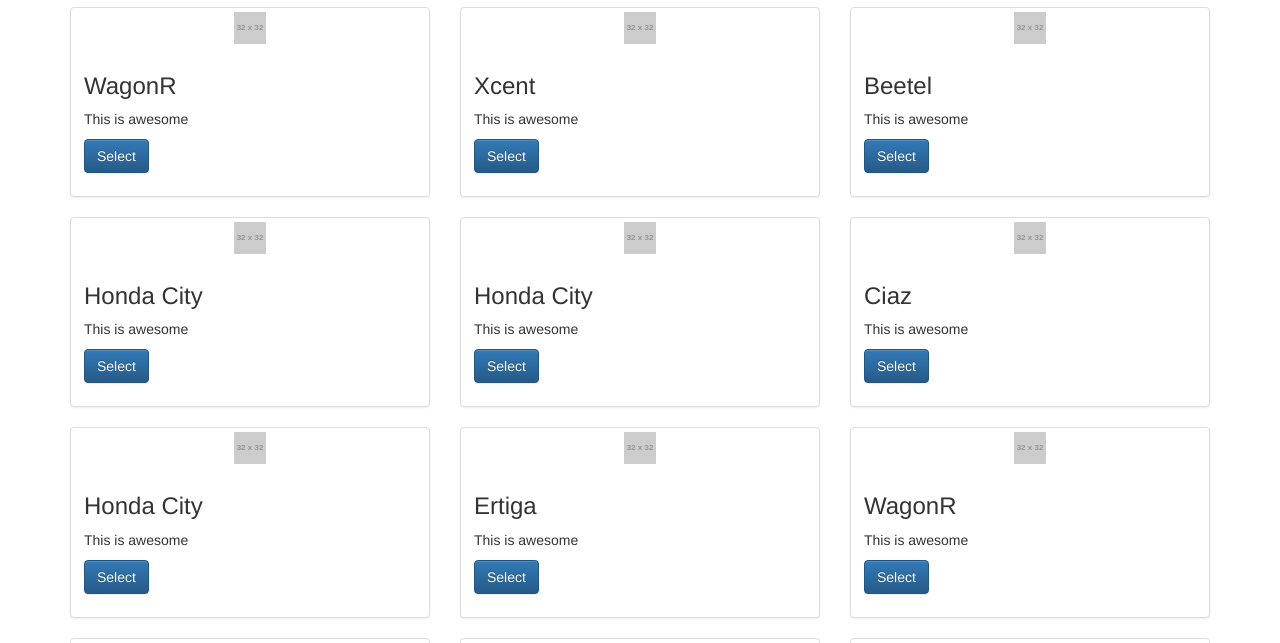
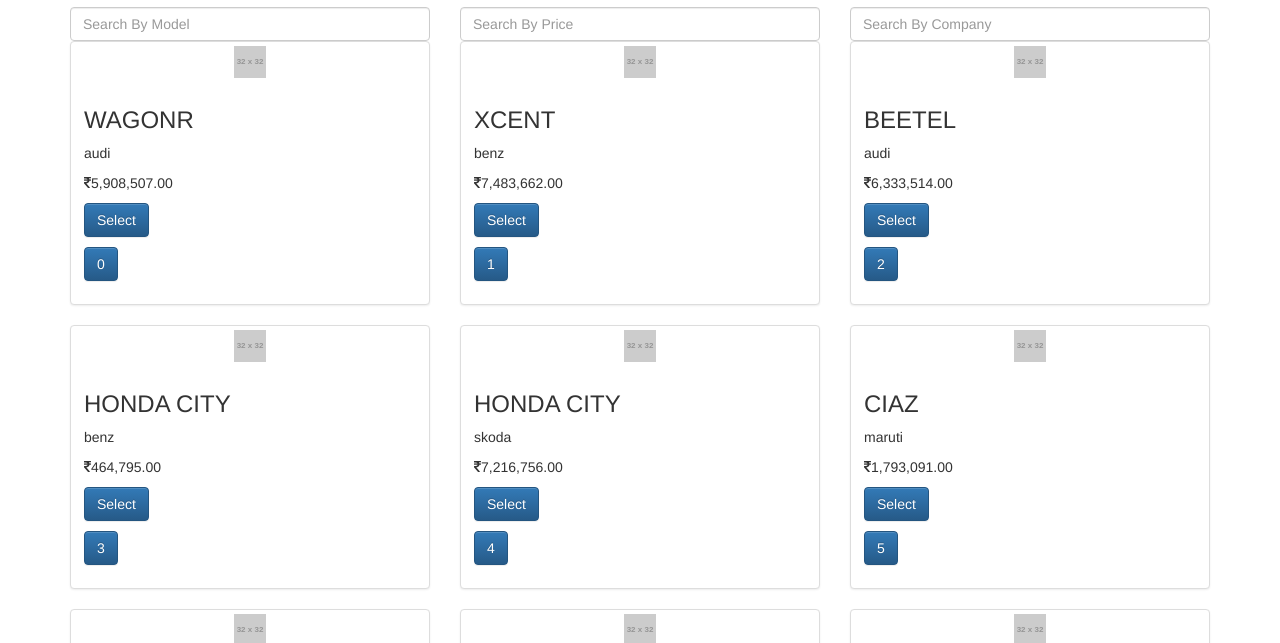
Before and after one commit to kiranuidev/Angularjs-August-7AM, a website: page VehicleDealsApp/index.html in a window 1280 px wide. Both pictures are taken after a click on the link "Vehicles". Shown: the part 115-758 px from the top of the page. Drawn offline with nearby package versions, Linux system fonts and the light colour scheme; placeholder pictures from the web are drawn by us.

Commit message:
added code

```diff
--- a/VehicleDealsApp/app/templates/vehicles.html
+++ b/VehicleDealsApp/app/templates/vehicles.html
@@ -32,20 +32,44 @@
 
     </thead>
 </table>-->
+<div class="row">
+ <div class="col-sm-6 col-md-4">
 
+            <input type="text" class="form-control" placeholder="Search By Model"
+                   ng-model="searchByModel">
+
+    </div>
+
+      <div class="col-sm-6 col-md-4">
+
+            <input type="text" class="form-control" placeholder="Search By Price"
+                   ng-model="searchByPrice"
+                  >
+
+    </div>
+    <div class="col-sm-6 col-md-4">
+
+            <input type="text" class="form-control" placeholder="Search By Company"
+                  >
+
+    </div>
+
+</div>
 <div class="row">
 
 
-        <div class="col-sm-6 col-md-4" ng-repeat="vehicle in vehicles">
+    <div class="col-sm-6 col-md-4" ng-repeat="vehicle in vehicles|filter:{Model:searchByModel}
+            |filter:{Price:searchByPrice}">
             <div class="thumbnail">
                 <img src="{{vehicle.picture}}" alt="...">
                 <div class="caption">
-                    <h3>{{vehicle.Model}}</h3>
-                    <p>This is awesome</p>
-                    <p>{{vehicle.price}}</p>
-                        <a href="#"  class="btn btn-primary" role="button" >Select</a>
+                    <h3>{{vehicle.Model|uppercase}}</h3>
+                    <p>{{vehicle.Make|lowercase}}</p>
+                    <p><i class="fa fa-inr"></i>{{vehicle.Price|currency:""}}</p>
+                     <p>   <a href="#"  class="btn btn-primary" role="button" >Select</a>
+
+ <p>   <a href="#"  class="btn btn-primary" role="button" >{{$index}}</a>
                     </p>
-
                 </div>
             </div>
         </div>
--- a/VehicleDealsApp/app/vehicles/vehicles-service.js
+++ b/VehicleDealsApp/app/vehicles/vehicles-service.js
@@ -1,27 +1,34 @@
-(function(){
+(function () {
     angular.module("vehicles")
-    .service("vehicleSvc",["$http","$q",
-                           function($http,$q){
-        function addDiscount(data){
-             _.each(data.data.vehicles,function(item){
-                item.discount=.1;
+        .service("vehicleSvc", ["$http", "$q",
+                           function ($http, $q) {
+
+                var vehicleResponse;
+
+                function addDiscount(data) {
+                    _.each(data.data.vehicles, function (item) {
+                        item.discount = .1;
                     });
                     return data;
                 }
 
-        this.getVehicles=function(){
-       var dfd= $q.defer();
+                this.getVehicles = function () {
 
+                    var dfd = $q.defer();
 
+                    if (vehicleResponse) {
+                        dfd.resolve(vehicleResponse);
+                    } else {
                         $http.get("app/api/vehicles.json")
-        .then(function(response){
+                            .then(function (response) {
                                 var data = addDiscount(response);
-          dfd.resolve(data);
+                                vehicleResponse = data;
+                                dfd.resolve(vehicleResponse);
                             })
-        .catch(function(response){
+                            .catch(function (response) {
                                 dfd.reject(response)
                             });
-
+                    }
                     return dfd.promise;
                     // return  $http.get("app/api/vehicles.json");
 
```
Lines whose indentation alone changed are shown as unchanged.
